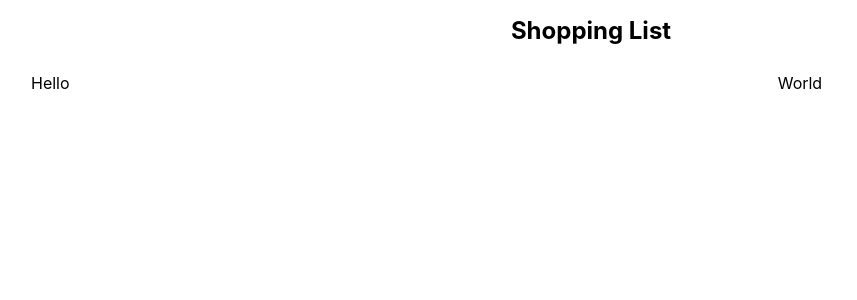
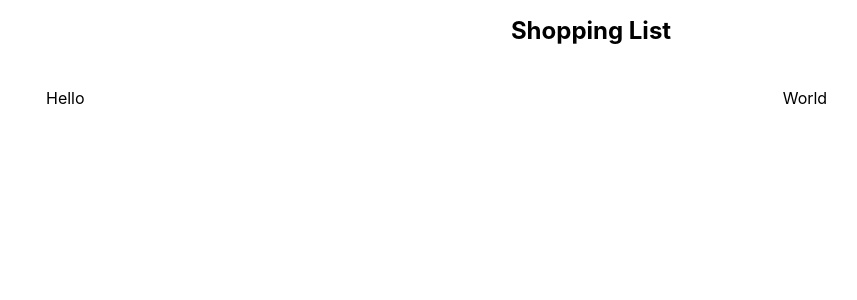
Before and after one commit to TheCodingDojo/react-shopping-list, a React (Create React App) app: page / in a window 1280 px wide. Shown: the top 300 px of the page, without its empty margins (49-906 px from the left). Built offline with nearby package versions, Linux system fonts and the light colour scheme.

Commit message:
add grid styles

```diff
--- a/src/components/Grid.js
+++ b/src/components/Grid.js
@@ -2,13 +2,20 @@
 import styled from "styled-components";
 
 export const Grid = styled.div``;
+
 export const Row = styled.div`
   display: flex;
   flex-wrap: wrap;
   padding-top: 0.75rem;
   padding-bottom: 0.75rem;
+  justify-content: ${({ justifyContent }) => justifyContent || "left"};
 `;
 
 export const Col = styled.div`
   flex: ${(props) => props.size};
+  padding: 15px;
 `;
+
+export const ColShadow = styled(Col)`
+  box-shadow: 0 0.3rem 0.5rem rgba(0, 0, 0, 0.1);
+`;
```
